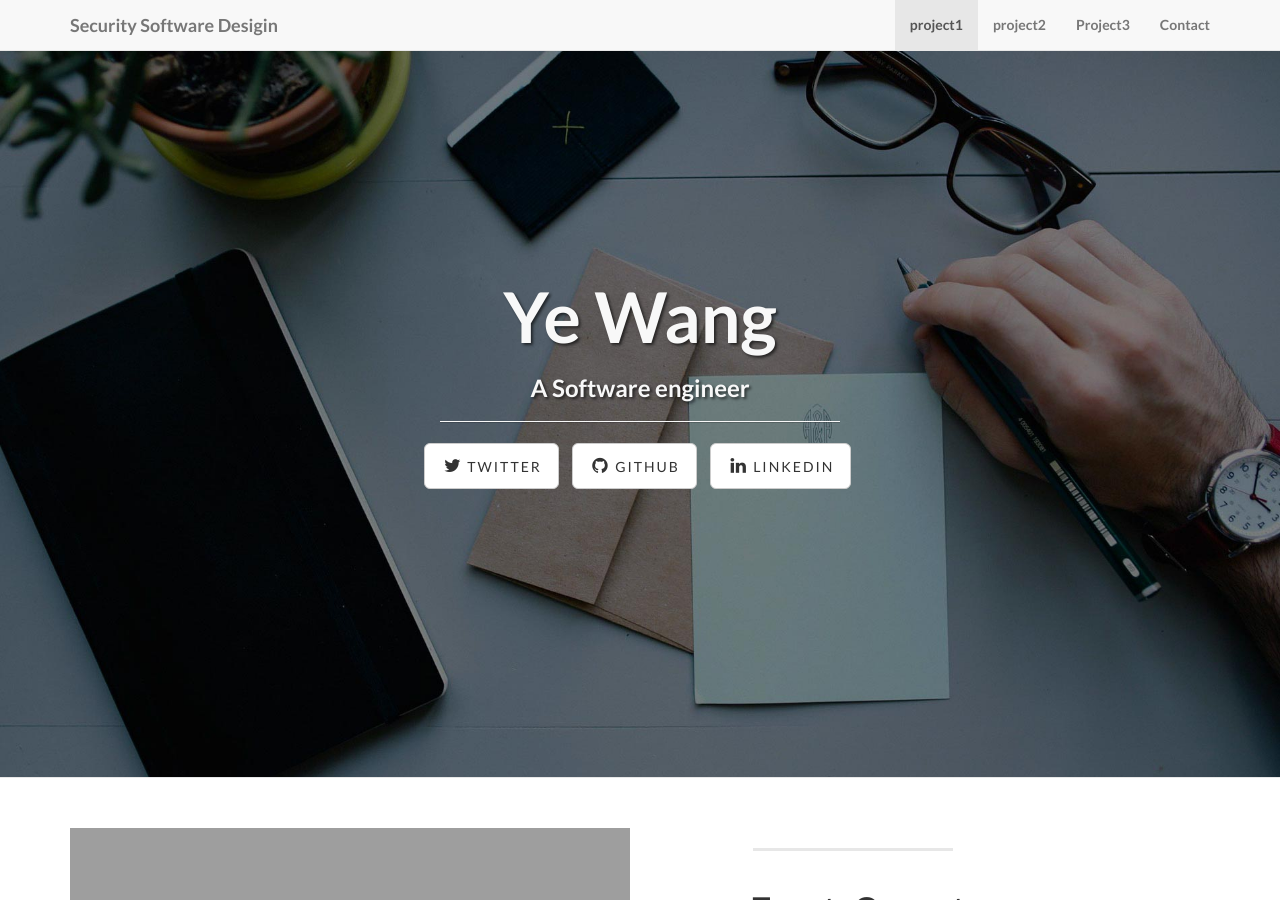
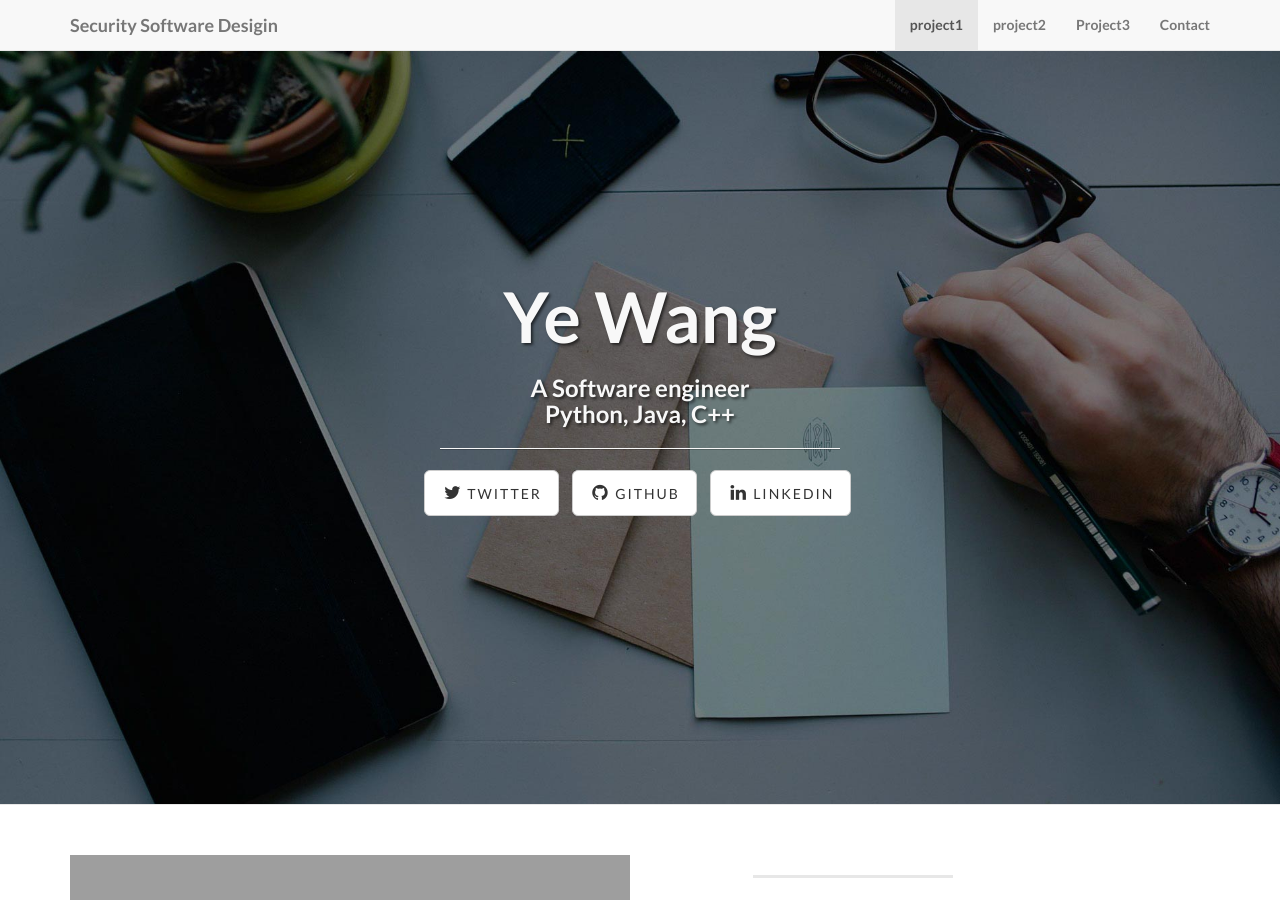
Before and after one commit to YeWang0/Security-showcase, a Jekyll site: the page built from index.html, in a window 1280 px wide and 900 px high. Built offline with Jekyll 4.4.1, drawn with Linux system fonts in a browser that asks for light colours; grey boxes are pictures that could not be loaded.

Commit message:
update profile

```diff
--- a/index.html
+++ b/index.html
@@ -1,5 +1,5 @@
 ---
 layout: default
 title: Ye Wang
-subTitle: A Software engineer
+subTitle: A Software engineer<br> Python,  Java,  C++
 ---
```
